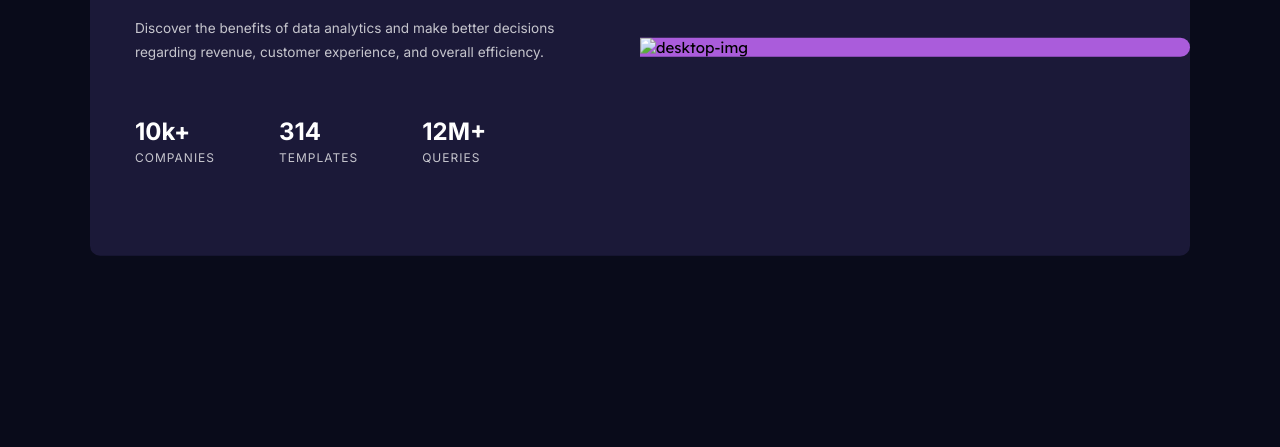
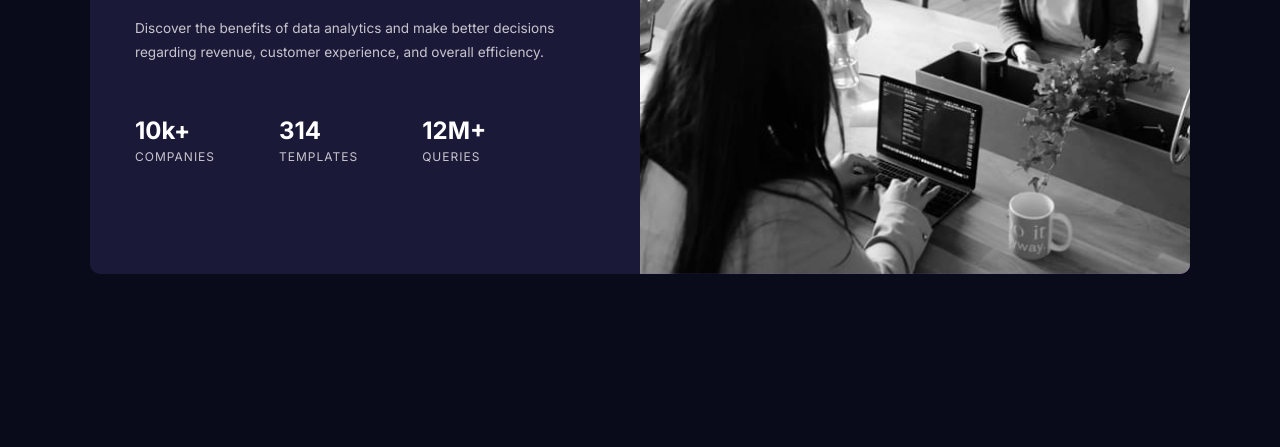
Before and after one commit to viralvp/web, a plain HTML site: page index.html in a window 1280 px wide. Shown: the part 353-800 px from the top of the page. Drawn offline with Linux system fonts and the light colour scheme.

Commit message:
Update index.html

```diff
--- a/index.html
+++ b/index.html
@@ -229,7 +229,7 @@
       </div>
 
       <!-- <div class="side-2"> -->
-      <img src="./images/image-header-desktop.jpg" alt="desktop-img">
+      <img src="./image-header-desktop.jpg" alt="desktop-img">
       <!-- </div> -->
 
     </div>
```
